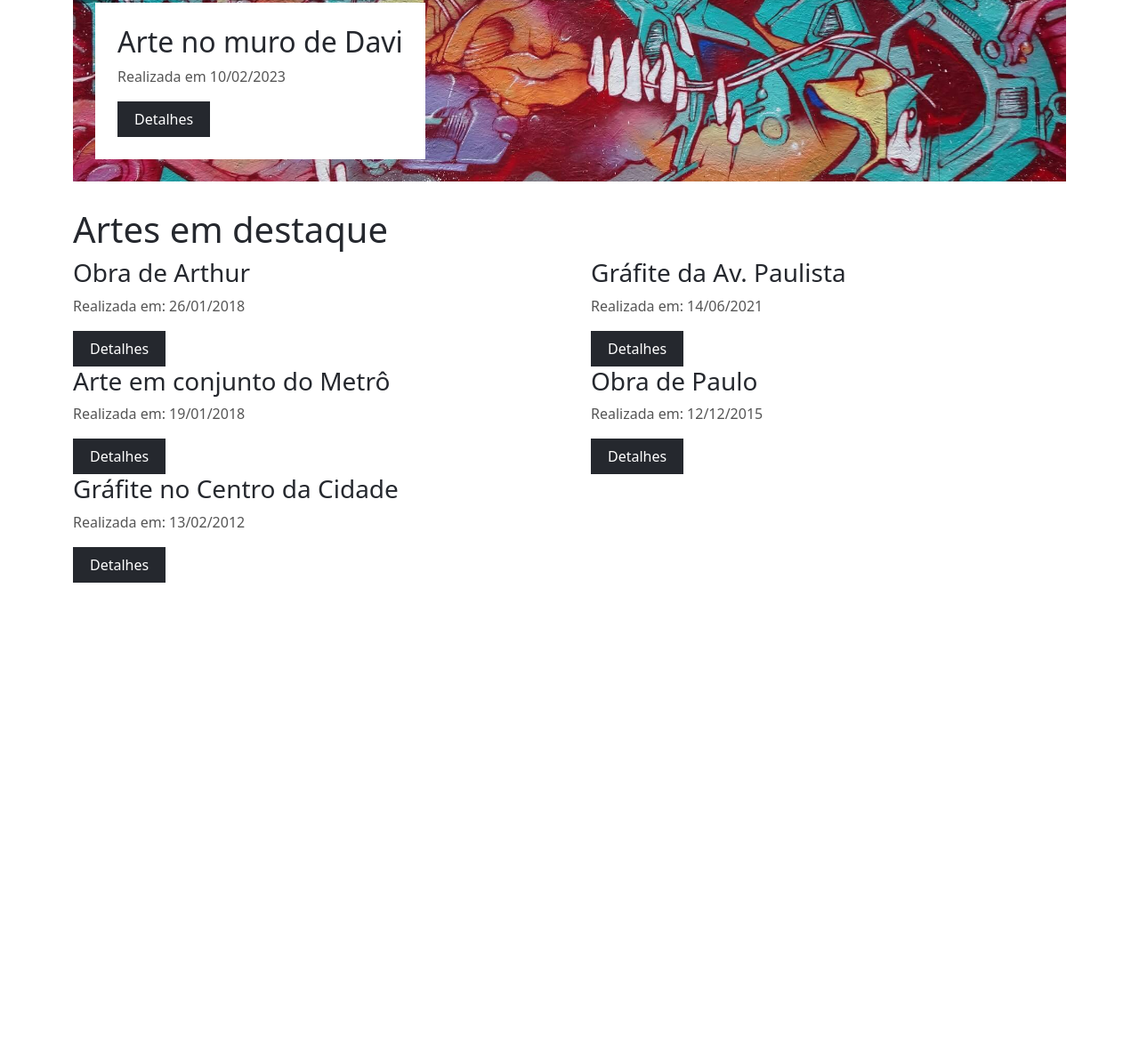
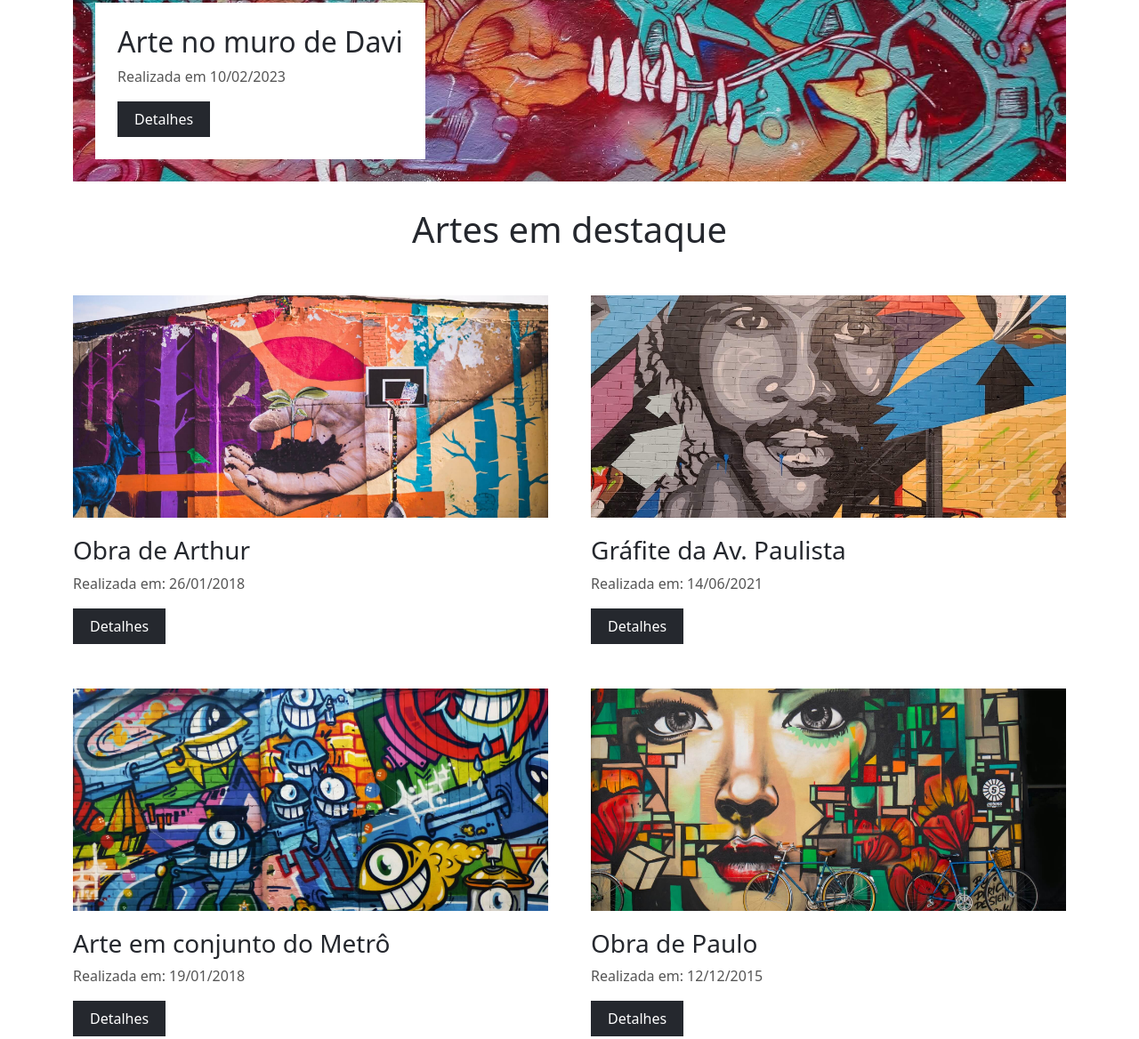
Before and after one commit to luccarvalho/arte-urbana, a plain HTML site: page index.html in a window 1280 px wide. Shown: the part 381-1549 px from the top of the page at 89% size. Before the commit the page ends 1036 px from the top, so only its background shows below. Drawn offline with nearby package versions, Linux system fonts and the light colour scheme.

Commit message:
Estilizando a galeria de imagens.

```diff
--- a/css/styles.css
+++ b/css/styles.css
@@ -82,3 +82,39 @@ i {
   left: 25px;
   bottom: 25px;
 }
+
+/** GALLERY **/
+#img2 {
+  background-image: url("../img/g_2.jpg");
+}
+
+#img3 {
+  background-image: url("../img/g_3.jpg");
+}
+
+#img4 {
+  background-image: url("../img/g_4.jpg");
+}
+
+#img5 {
+  background-image: url("../img/g_5.jpg");
+}
+
+#img6 {
+  background-image: url("../img/g_6.jpg");
+}
+
+#gallery-container h1 {
+  text-align: center;
+}
+
+#gallery-container h1,
+#gallery-container .col-md-6,
+#gallery-container .col-md-12 {
+  margin-bottom: 50px;
+}
+
+.small-image-container {
+  height: 250px;
+  margin-bottom: 20px;
+}
```
